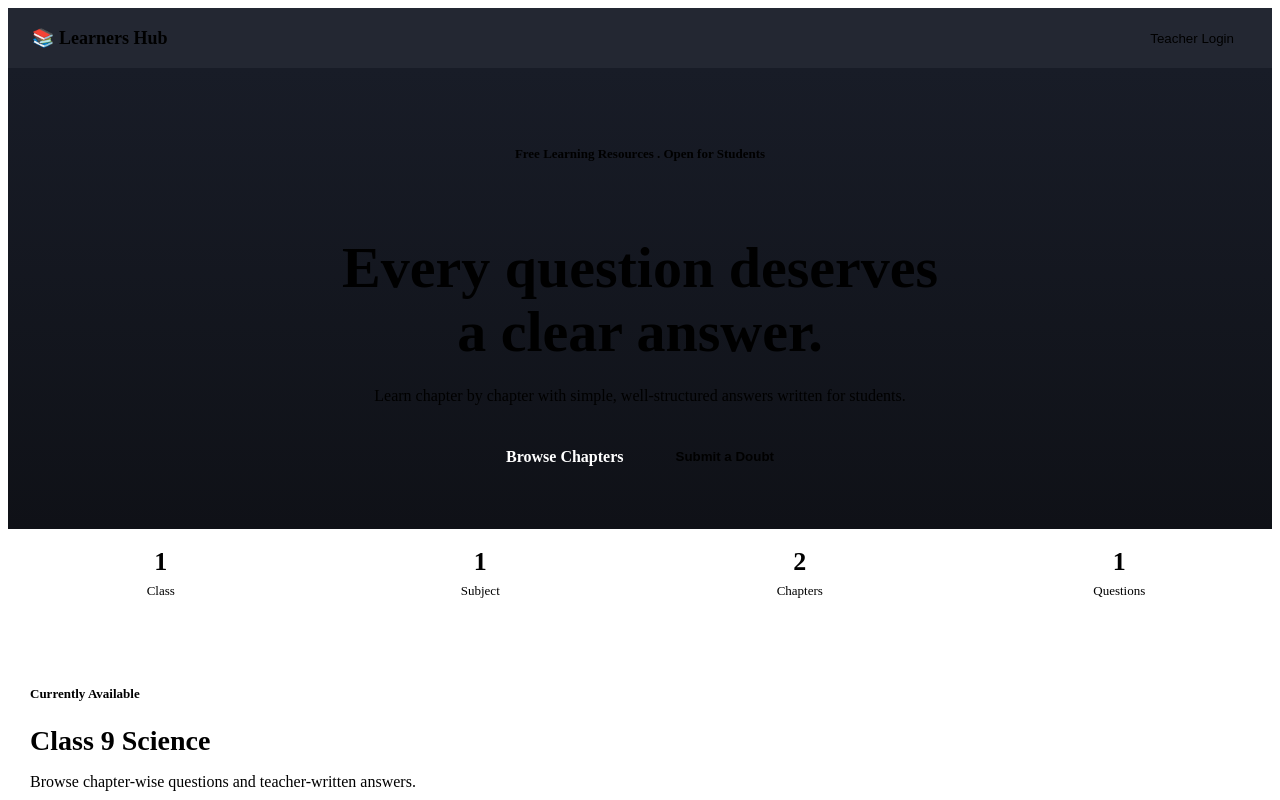
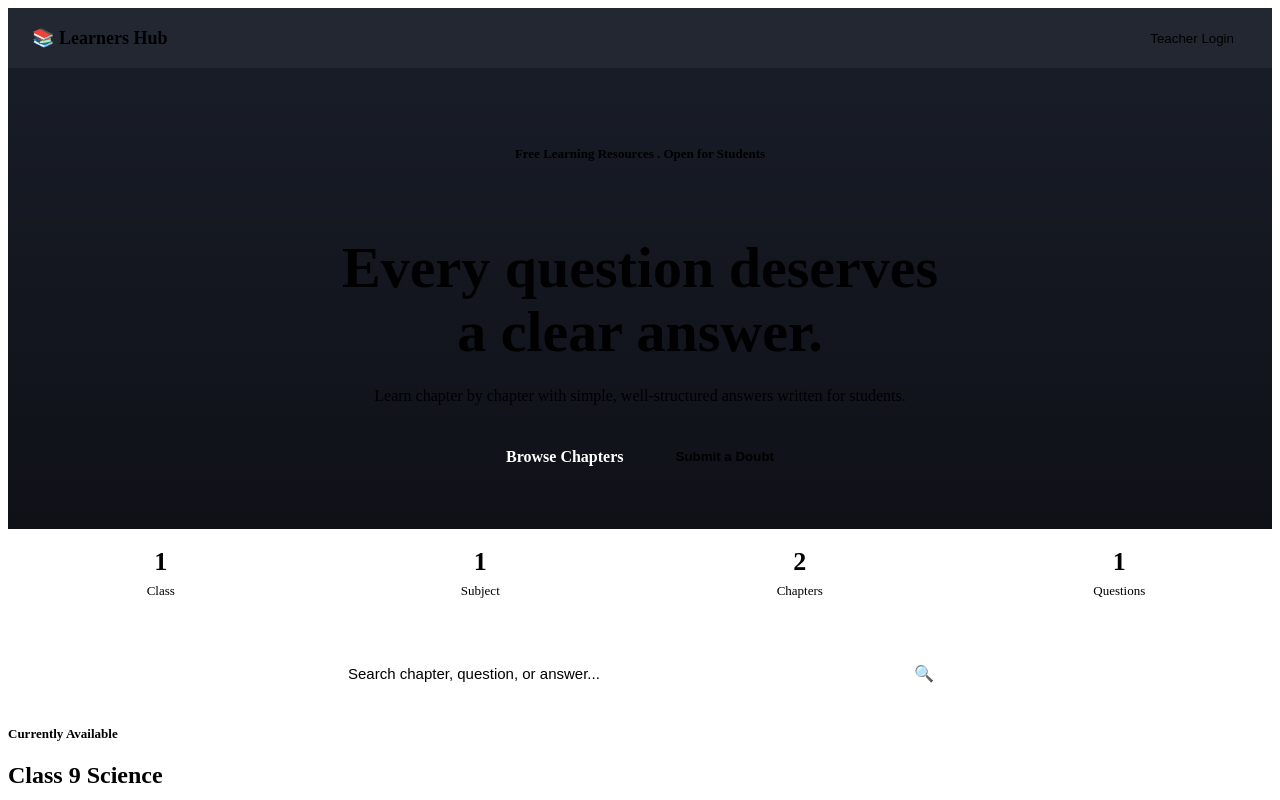
Before and after one commit to Sonu0510/learners-hub, a React (Vite) app: page / in a window 1280 px wide. Shown: the top 800 px of the page. Built offline with nearby package versions, Linux system fonts and the light colour scheme; the HTML template or start-up script is replaced by a standard one.

Commit message:
Add searchable chapters questions and answers

```diff
--- /dev/null
+++ b/src/components/SearchBar.css
@@ -0,0 +1,31 @@
+.search-bar {
+  max-width: 620px;
+  margin: 0 auto 28px;
+  position: relative;
+}
+
+.search-bar input {
+  width: 100%;
+  padding: 14px 46px 14px 18px;
+  background: var(--surface);
+  border: 1px solid var(--border);
+  border-radius: 12px;
+  color: var(--text);
+  font-size: 15px;
+  outline: none;
+}
+
+.search-bar input:focus {
+  border-color: var(--accent);
+}
+
+.search-bar input::placeholder {
+  color: var(--muted);
+}
+
+.search-bar span {
+  position: absolute;
+  right: 16px;
+  top: 50%;
+  transform: translateY(-50%);
+}
--- a/src/components/SearchBar.jsx
+++ b/src/components/SearchBar.jsx
@@ -0,0 +1,17 @@
+import "./SearchBar.css";
+
+function SearchBar({ value, onChange }) {
+  return (
+    <div className="search-bar">
+      <input
+        type="text"
+        value={value}
+        onChange={(event) => onChange(event.target.value)}
+        placeholder="Search chapter, question, or answer..."
+      />
+      <span>🔍</span>
+    </div>
+  );
+}
+
+export default SearchBar;
--- a/src/pages/Home.jsx
+++ b/src/pages/Home.jsx
@@ -1,40 +1,105 @@
+import { useState } from "react";
+
 import { scienceData } from "../data/scienceData";
+
 import Header from "../components/Header";
 import Hero from "../components/Hero";
 import Stats from "../components/Stats";
+import SearchBar from "../components/SearchBar";
 import ChapterList from "../components/ChapterList";
+
 import "./Home.css";
 
 function Home() {
   const totalQuestions = scienceData.chapters.reduce(
     (total, chapter) => total + chapter.questions.length,
-    0,
+    0
   );
+
+  const [searchTerm, setSearchTerm] = useState("");
+
+  const filteredChapters = scienceData.chapters
+    .map((chapter) => {
+      const term = searchTerm.toLowerCase().trim();
+
+      if (!term) return chapter;
+
+      const chapterMatches =
+        chapter.name.toLowerCase().includes(term) ||
+        String(chapter.chapter_number).includes(term);
+
+      const filteredQuestions = chapter.questions.filter((question) => {
+        const questionText = question.question.toLowerCase();
+
+        const answerText =
+          question.answers
+            ?.map((answer) => answer.answer.toLowerCase())
+            .join(" ") || "";
+
+        return (
+          questionText.includes(term) ||
+          answerText.includes(term)
+        );
+      });
+
+      if (chapterMatches || filteredQuestions.length > 0) {
+        return {
+          ...chapter,
+          questions: chapterMatches
+            ? chapter.questions
+            : filteredQuestions,
+        };
+      }
+
+      return null;
+    })
+    .filter(Boolean);
 
   return (
     <div className="page">
       <Header />
+
       <Hero />
 
       <main className="container" id="chapters">
+
         <Stats
           chapters={scienceData.chapters.length}
           questions={totalQuestions}
         />
 
-        <section className="course-header">
+        <SearchBar
+          value={searchTerm}
+          onChange={setSearchTerm}
+        />
+
+        <section className="course-banner">
           <div>
-            <p className="course-label">Currently Available</p>
+            <span className="course-label">
+              Currently Available
+            </span>
+
             <h2>Class 9 Science</h2>
-            <p className="course-description">
-              Browse chapter-wise questions and teacher-written answers.
+
+            <p>
+              Browse chapter-wise questions and
+              teacher-written answers.
             </p>
           </div>
 
-          <button className="doubt-btn">Submit a Doubt</button>
+          <button className="primary-btn">
+            Submit a Doubt
+          </button>
         </section>
 
-        <ChapterList chapters={scienceData.chapters} />
+        <ChapterList chapters={filteredChapters} />
+
+        {filteredChapters.length === 0 && (
+          <p className="no-results">
+            No matching chapter, question or answer found.
+          </p>
+        )}
+
       </main>
     </div>
   );
```
